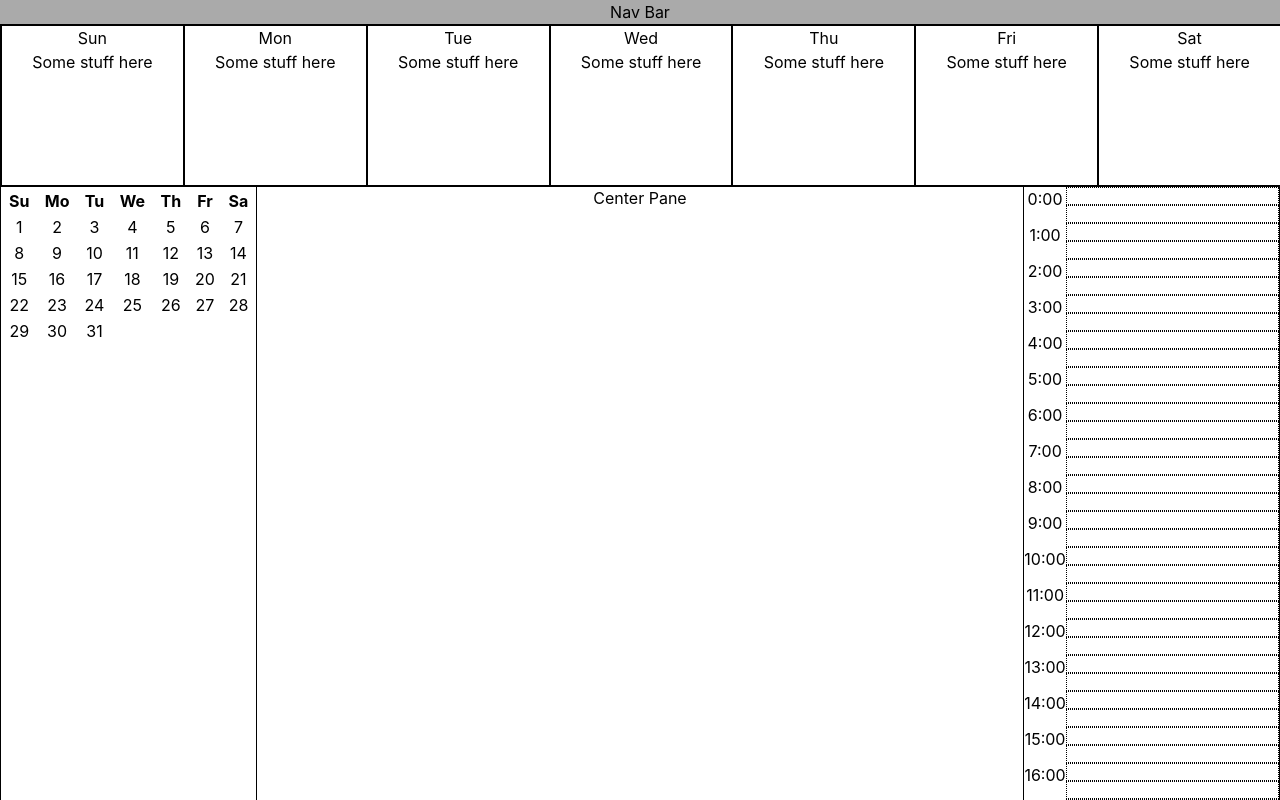
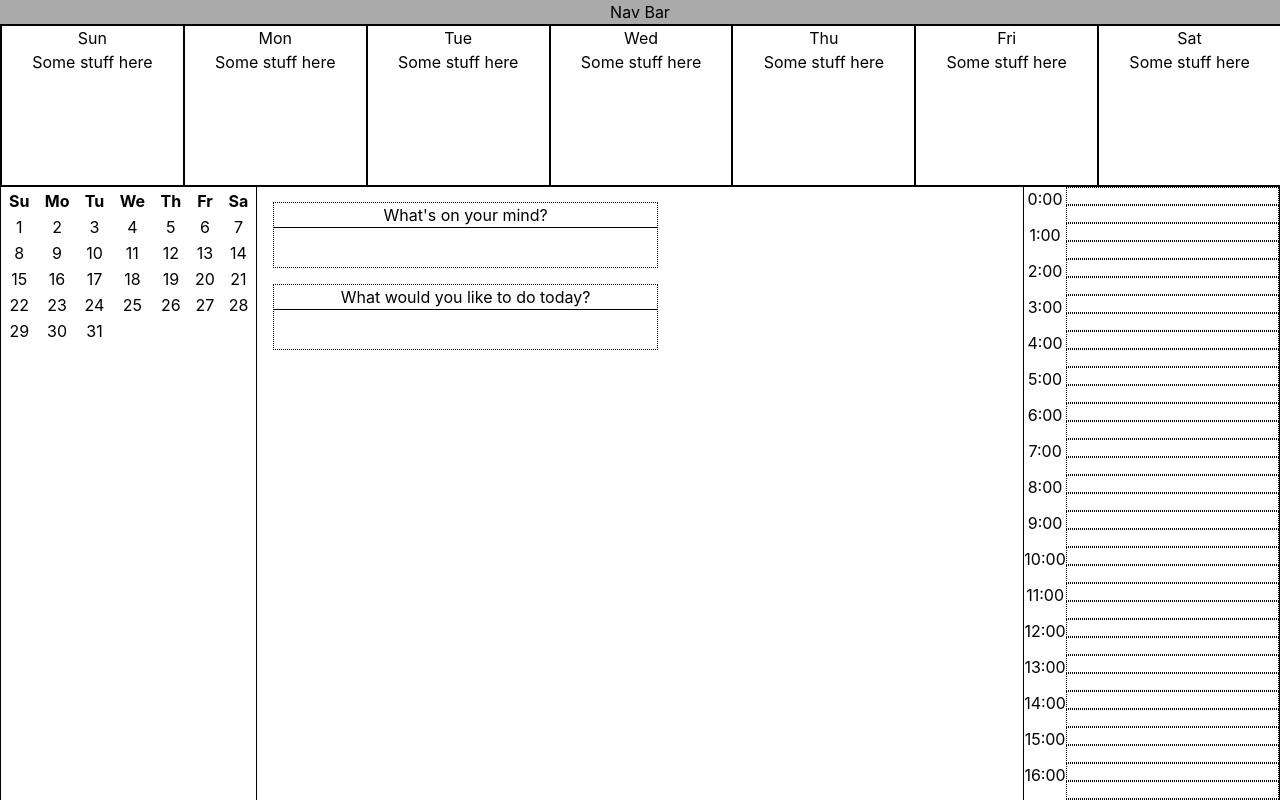
Before and after one commit to conorpbrady/entente, a React (Vite) app in the folder entente/react_frontend/: page / in a window 1280 px wide. Shown: the top 800 px of the page. Built offline with nearby package versions, Linux system fonts and the light colour scheme.

Commit message:
add basic writing prompt ui

```diff
--- a/entente/react_frontend/src/Components/CenterPane.tsx
+++ b/entente/react_frontend/src/Components/CenterPane.tsx
@@ -1,10 +1,13 @@
 import React from 'react';
 import './CenterPane.css';
+import WritingPrompt from './WritingPrompt';
 
 export default function CenterPane() {
   return (
     <div className={"center-pane"}>
-      <p>Center Pane</p>
-      </div>
+    <WritingPrompt promptTitle={"What's on your mind?"} promptBody={""} />
+    <WritingPrompt promptTitle={"What would you like to do today?"} promptBody={""} />
+    </div>
+
   );
 };
--- /dev/null
+++ b/entente/react_frontend/src/Components/WritingPrompt.css
@@ -0,0 +1,10 @@
+.prompt-card {
+  min-height: 4rem;
+  border: 1px dotted black;
+  margin: 1rem;
+  width: 50%;
+}
+
+.prompt-title {
+  border-bottom: 1px solid black;
+}
--- /dev/null
+++ b/entente/react_frontend/src/Components/WritingPrompt.tsx
@@ -0,0 +1,20 @@
+import React from 'react';
+import './WritingPrompt.css'
+
+interface Props {
+  promptTitle: string;
+  promptBody: string;
+}
+
+export default function WritingPrompt({ promptTitle, promptBody }: Props): React.JSX.Element {
+  return (
+    <div className={"prompt-card"}>
+      <div className={"prompt-title"}>
+      <p>{promptTitle}</p>
+      </div>
+      <div className={"prompt-body"}>
+      <p>{promptBody}</p>
+      </div>
+      </div>
+  );
+                                      }
```
